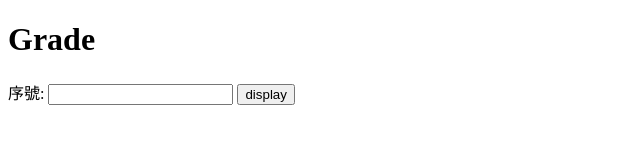
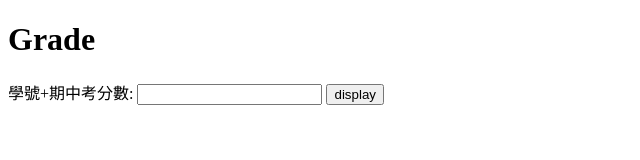
Before and after one commit to eggcm/DS-grades-F22u, a plain HTML site: page index.html in a window 1280 px wide. Shown: the whole page, without its empty margins (0-640 px from the left). Drawn offline with nearby package versions, Linux system fonts and the light colour scheme.

Commit message:
Update index.html

```diff
--- a/index.html
+++ b/index.html
@@ -11,7 +11,7 @@
   <body>
     <main>
         <h1>Grade</h1>
-        <label for="sid-mid">序號:</label>
+        <label for="sid-mid">學號+期中考分數:</label>
         <input type="text" name="sid-mid" id="sid-mid" value="">
         <button onclick="display()">display</button>
         <p id="display-grade"></p>
```
